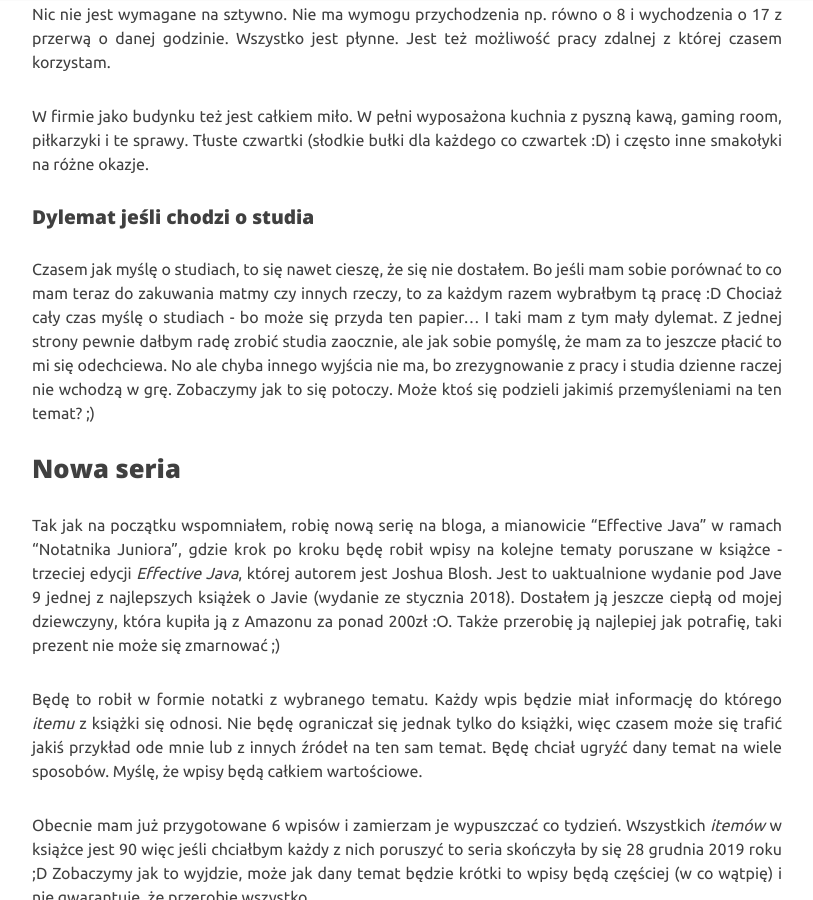
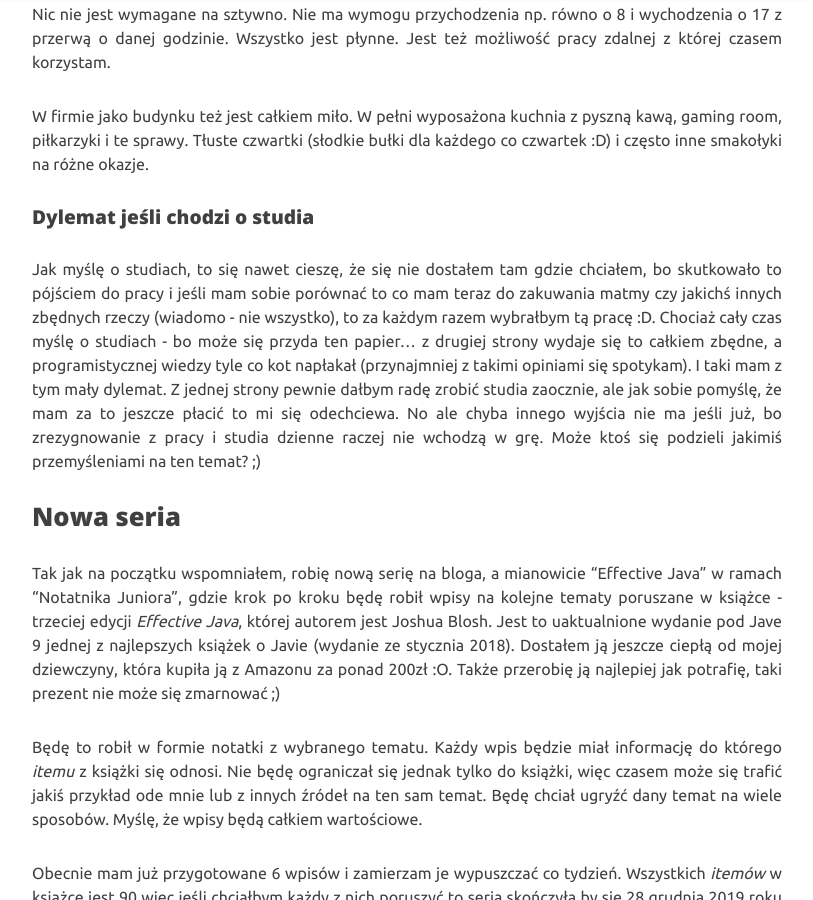
Before and after one commit to C0deboy/devcave, a Jekyll site: the page built from _posts/Moje-doswiadczenia/2018-04-07-pierwsza-praca-jako-programista.markdown, in a window 1280 px wide and 900 px high, scrolled down 1922 px. Shown: the whole window, without its empty margins (233-1046 px from the left). Built offline with Jekyll 4.4.1, drawn with Linux system fonts in a browser that asks for light colours; comment, search, counter and statistics services are not loaded; the table of contents is made by our own code.

Commit message:
first job post update

```diff
--- a/_posts/Moje-doswiadczenia/2018-04-07-pierwsza-praca-jako-programista.markdown
+++ b/_posts/Moje-doswiadczenia/2018-04-07-pierwsza-praca-jako-programista.markdown
@@ -48,7 +48,7 @@ W firmie jako budynku też jest całkiem miło. W pełni wyposażona kuchnia z p
 
 
 ### Dylemat jeśli chodzi o studia
-Czasem jak myślę o studiach, to się nawet cieszę, że się nie dostałem. Bo jeśli mam sobie porównać to co mam teraz do zakuwania matmy czy innych rzeczy, to za każdym razem wybrałbym tą pracę :D Chociaż cały czas myślę o studiach - bo może się przyda ten papier... I taki mam z tym mały dylemat. Z jednej strony pewnie dałbym radę zrobić studia zaocznie, ale jak sobie pomyślę, że mam za to jeszcze płacić to mi się odechciewa. No ale chyba innego wyjścia nie ma, bo zrezygnowanie z pracy i studia dzienne raczej nie wchodzą w grę. Zobaczymy jak to się potoczy. Może ktoś się podzieli jakimiś przemyśleniami na ten temat? ;)
+Jak myślę o studiach, to się nawet cieszę, że się nie dostałem tam gdzie chciałem, bo skutkowało to pójściem do pracy i jeśli mam sobie porównać to co mam teraz do zakuwania matmy czy jakichś innych zbędnych rzeczy (wiadomo - nie wszystko), to za każdym razem wybrałbym tą pracę :D. Chociaż cały czas myślę o studiach - bo może się przyda ten papier… z drugiej strony wydaje się to całkiem zbędne, a programistycznej wiedzy tyle co kot napłakał (przynajmniej z takimi opiniami się spotykam). I taki mam z tym mały dylemat. Z jednej strony pewnie dałbym radę zrobić studia zaocznie, ale jak sobie pomyślę, że mam za to jeszcze płacić to mi się odechciewa. No ale chyba innego wyjścia nie ma jeśli już, bo zrezygnowanie z pracy i studia dzienne raczej nie wchodzą w grę. Może ktoś się podzieli jakimiś przemyśleniami na ten temat? ;)
 
 # Nowa seria
 
```
Also changed, not shown: 5 other files.
